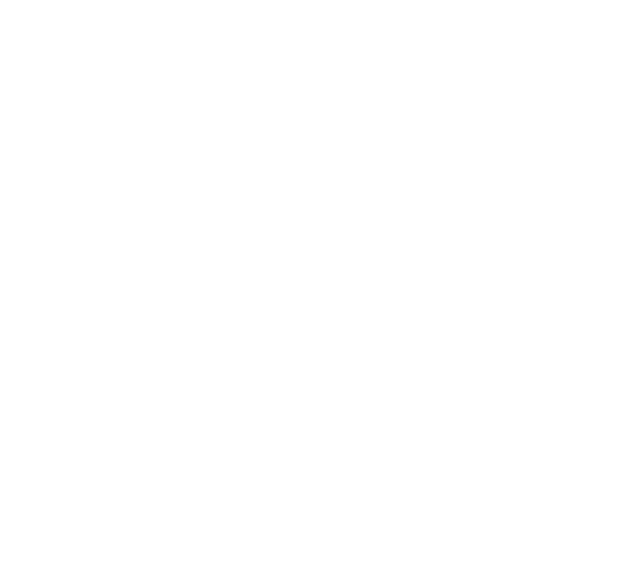
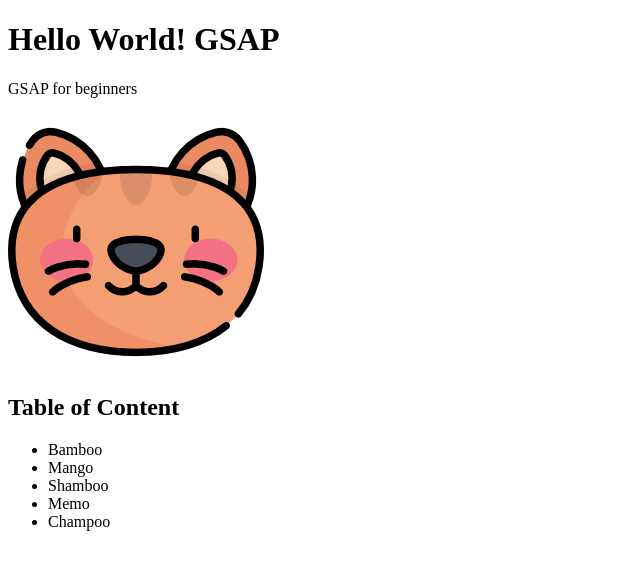
Before and after one commit to doxuan994/gsap-for-beginners, a plain HTML site: page index.html in a window 1280 px wide. Shown: the whole page, without its empty margins (0-640 px from the left). Drawn offline with nearby package versions, Linux system fonts and the light colour scheme.

Commit message:
GreenSock 101.

```diff
--- a/index.html
+++ b/index.html
@@ -4,10 +4,37 @@
     <meta charset="utf-8">
     <meta name="viewport" content="width=device-width, initial-scale=1">
     <title>GSAP for beginners</title>
+    <link rel="stylesheet" href="style.css">
 </head>
 <body>
-    <script src="https://cdnjs.cloudflare.com/ajax/libs/gsap/2.1.2/TweenLite.min.js">
 
-    </script>
+
+    <header id="header">
+        <h1>Hello World! GSAP</h1>
+        <p class="intro">GSAP for beginners</p>
+        <img id="img" src="cat.png" alt="Cute Cat">
+
+
+        <h2>Table of Content</h2>
+        <ul class="list">
+            <li><a href="#">Bamboo</a></li>
+            <li><a href="#">Mango</a></li>
+            <li><a href="#">Shamboo</a></li>
+            <li><a href="#">Memo</a></li>
+            <li><a href="#">Champoo</a></li>
+        </ul>
+    </header>
+
+
+
+
+
+
+    <script src="https://cdnjs.cloudflare.com/ajax/libs/gsap/2.1.2/TweenLite.min.js"></script>
+    <script src="https://cdnjs.cloudflare.com/ajax/libs/gsap/2.1.2/plugins/CSSPlugin.min.js"></script>
+    <script src="script.js"></script>
+
+
+
 </body>
 </html>
--- a/script.js
+++ b/script.js
@@ -0,0 +1,20 @@
+// let header = document.getElementById('header');
+// let h1 = document.getElementsByTagName('h1');
+// let intro = document.getElementsByClassName('intro');
+// let firstItem = document.getElementsByClassName('list')[0].firstElementChild;
+// let secondItem = document.getElementsByClassName('list')[0].children[1];
+// let lastItem = document.getElementsByClassName('list')[0].lastElementChild;
+//
+// TweenLite.to(lastItem, 1, { opacity: 0, y: 50 });
+
+
+let img = document.getElementById('img');
+let h2 = document.getElementsByTagName('h2');
+
+// TweenLite.to(img, 1, { width: 100 });
+// TweenLite.to(img, 1, { x: 200 });
+// TweenLite.from(img, 1, { x: -200 });
+// TweenLite.fromTo(img, 1, { x: -200 }, { x: 200 });
+// TweenLite.set(img, { x: -200 });
+TweenLite.from(img, 1, { x: -200 });
+TweenLite.from(h2, 1, { autoAlpha: 0, delay: 1 });
--- /dev/null
+++ b/style.css
@@ -0,0 +1,4 @@
+a {
+    text-decoration: none;
+    color: black;
+}
```
Also changed, not shown: cat.png (added).
